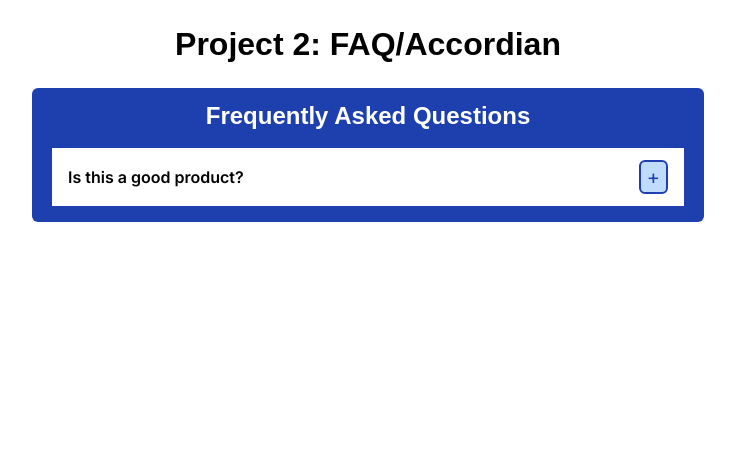
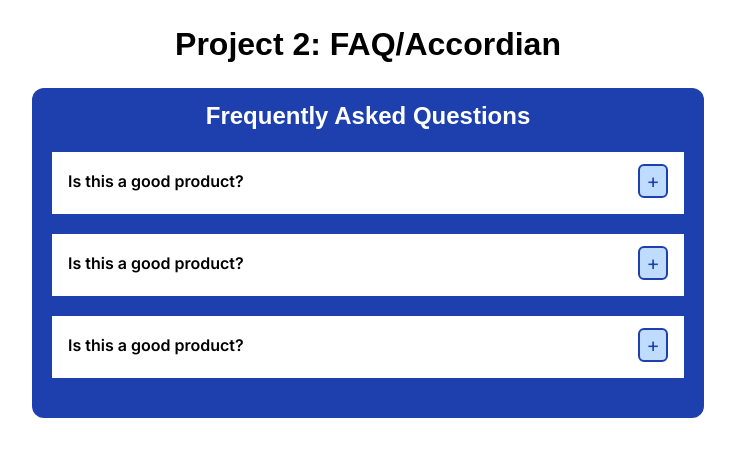
Before and after one commit to wirenpaper/faq-frontend, a Next.js app: page / in a window 1280 px wide. Shown: the top 456 px of the page, without its empty margins (272-1007 px from the left). Built offline with nearby package versions, Linux system fonts and the light colour scheme.

Commit message:
refactored button and question div

```diff
--- /dev/null
+++ b/app/custom_button.tsx
@@ -0,0 +1,22 @@
+import React from "react";
+
+interface CustomButtonProps
+  extends React.ButtonHTMLAttributes<HTMLButtonElement> {
+  children: React.ReactNode;
+}
+
+const CustomButton: React.FC<CustomButtonProps> = ({
+  children,
+  ...props
+}) => {
+  return (
+    <button
+      className={`border-2 px-1.6 border-blue-800 rounded-md bg-blue-200 text-20px text-blue-800`}
+      {...props}
+    >
+      {children}
+    </button>
+  );
+};
+
+export default CustomButton;
--- a/app/page.tsx
+++ b/app/page.tsx
@@ -1,20 +1,28 @@
+import CustomButton from "./custom_button";
+import QuestionDiv from "./question_div";
+
 export default function Home() {
   return (
     <div>
       <h1 className="text-center p-5">Project 2: FAQ/Accordian</h1>
       <div className="flex justify-center">
-        <div className="bg-blue-800 rounded-md w-42rem">
+        <div className="bg-blue-800 rounded-12px w-42rem">
           <h2 className="text-white flex justify-center pt-3">
             Frequently Asked Questions
           </h2>
           <div>
-            <div className="bg-white my-4 mx-5 py-3 px-4 flex items-center justify-between">
+            <QuestionDiv>
               <p className="font-semibold">Is this a good product?</p>
-              <button className="border-2 px-1.5 border-blue-800
-                rounded-md bg-blue-200 text-20px text-blue-800">
-                +
-              </button>
-            </div>
+              <CustomButton>+</CustomButton>
+            </QuestionDiv>
+            <QuestionDiv>
+              <p className="font-semibold">Is this a good product?</p>
+              <CustomButton>+</CustomButton>
+            </QuestionDiv>
+            <QuestionDiv className="mb-10">
+              <p className="font-semibold">Is this a good product?</p>
+              <CustomButton>+</CustomButton>
+            </QuestionDiv>
           </div>
         </div>
       </div>
--- /dev/null
+++ b/app/question_div.tsx
@@ -0,0 +1,18 @@
+import React from 'react';
+import clsx from 'clsx'
+
+interface QuestionDivProps {
+  children: React.ReactNode;
+  className?: string;
+}
+
+const QuestionDiv: React.FC<QuestionDivProps> = ({ children, className }) => {
+  return (
+    <div className={clsx("bg-white my-5 mx-5 pt-3 pb-4 px-4 flex items-center justify-between",
+    className)}>
+      {children}
+    </div>
+  );
+};
+
+export default QuestionDiv;
--- a/tailwind.config.ts
+++ b/tailwind.config.ts
@@ -11,6 +11,12 @@ const config: Config = {
       fontSize: {
         "32px": "32px",
         "20px": "20px",
+      },
+      borderRadius: {
+        '12px': '12px'
+      },
+      padding: {
+        '1.6': '0.4rem',
       },
       width: {
         "42rem": "42rem",
```
Also changed, not shown: package.json (+6 -5 lines), 1 other file (tests, documents, lock files or other folders).
